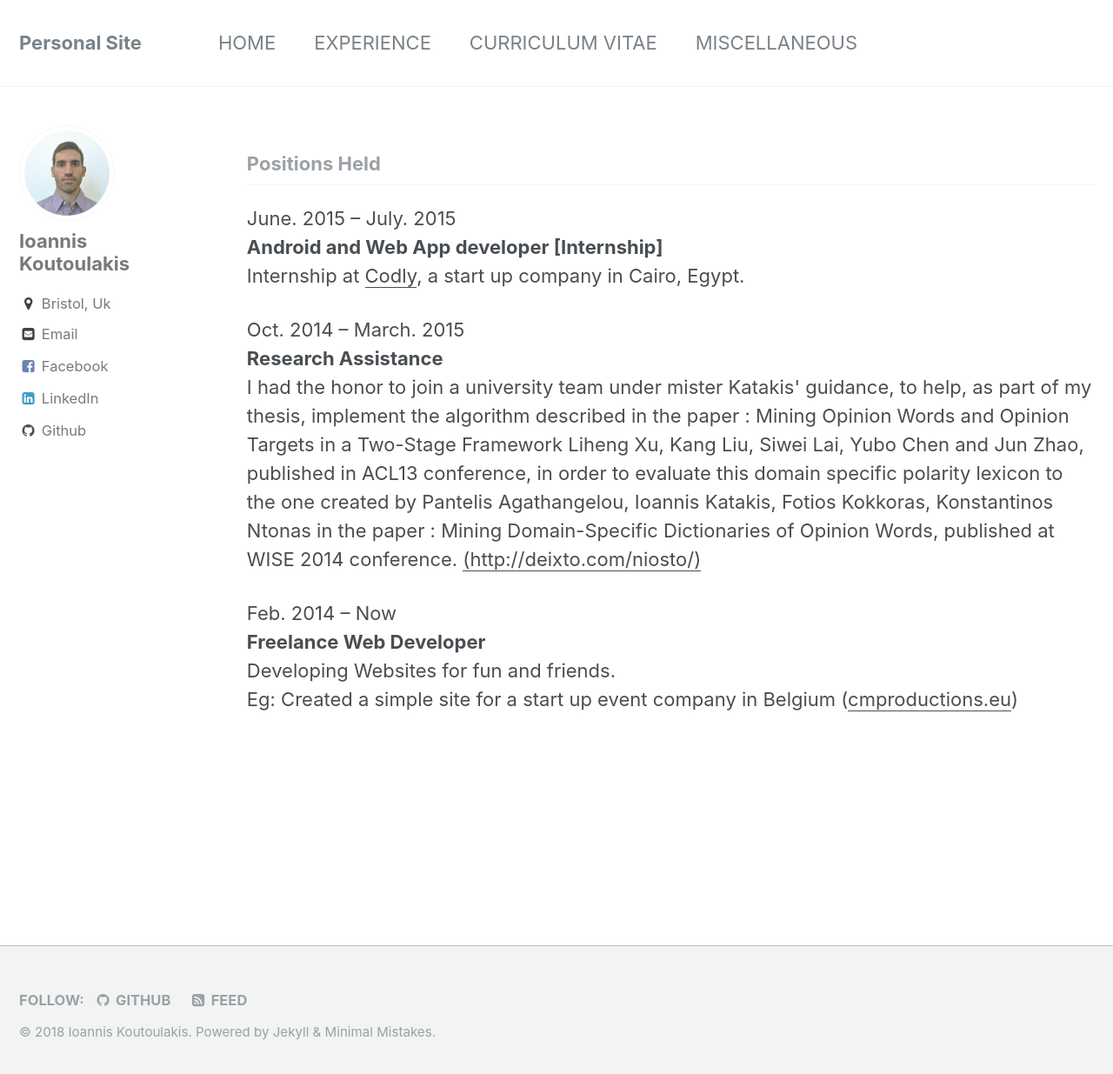
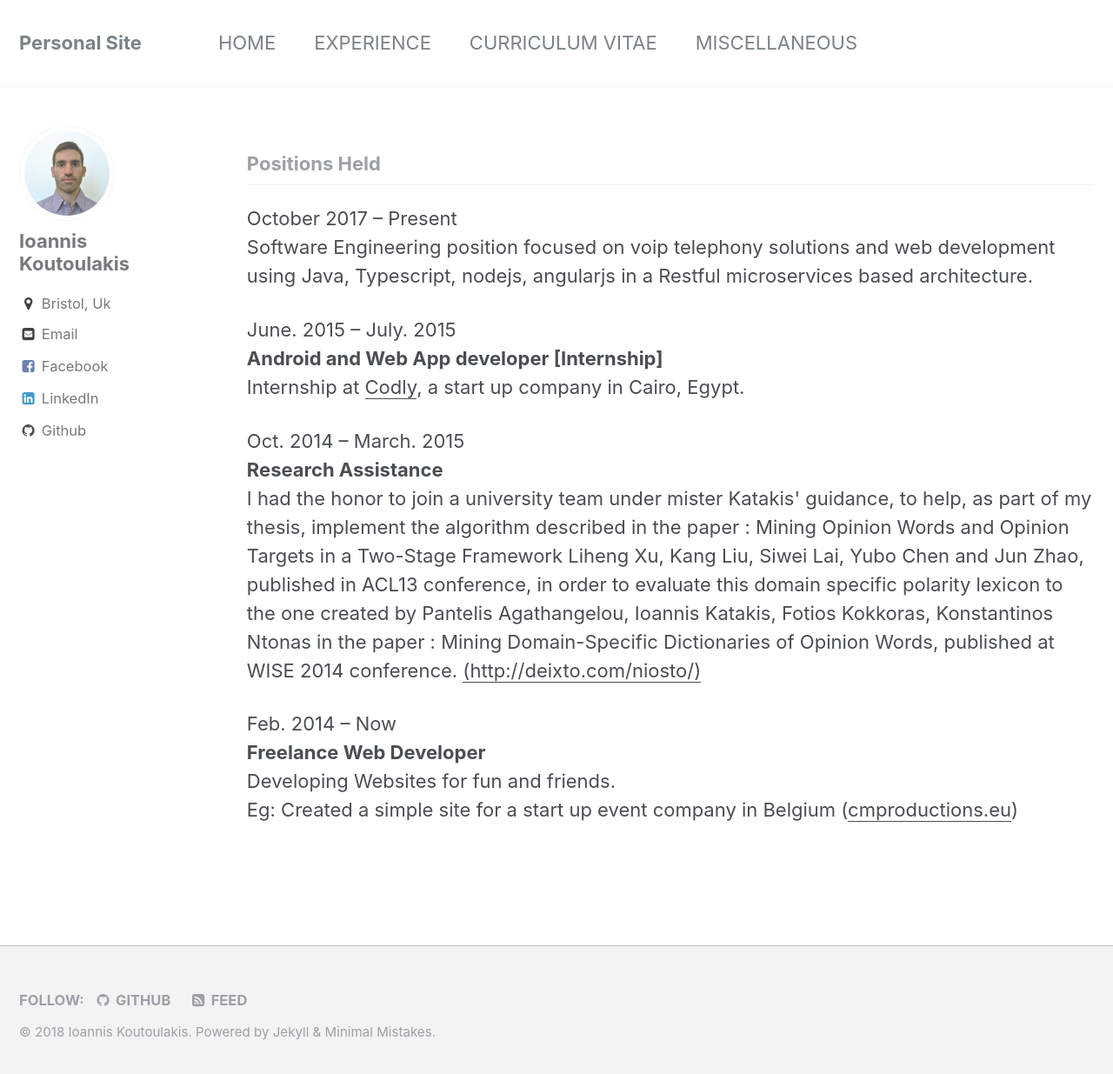
Before and after one commit to Koutoulakis/Koutoulakis.github.io, a Jekyll site: the page built from xp.html, in a window 1280 px wide and 1243 px high. Shown: the top 1235 px of the window at 87% size. Built offline with Jekyll 4.4.1, drawn with Linux system fonts in a browser that asks for light colours.

Commit message:
Update xp.html

```diff
--- a/xp.html
+++ b/xp.html
@@ -7,9 +7,13 @@ author_profile: true
 
 <h3 class="archive__subtitle">Positions Held</h3>
 <p>
+October 2017 – Present<br>
+Software Engineering position focused on voip telephony solutions and web development using Java, Typescript, nodejs, angularjs in a Restful microservices based architecture.
+</p>
+<p>
 June. 2015 – July. 2015<br>
 <strong>Android and Web App developer [Internship]</strong><br>
-Internship at <a href="http://codly.io/" target="_blank"><u>Codly</u></a>, a start up company in Cairo, Egypt.
+Internship at <u>Codly</u>, a start up company in Cairo, Egypt.
 </p>
 <p>
 Oct. 2014 – March. 2015<br>
```
